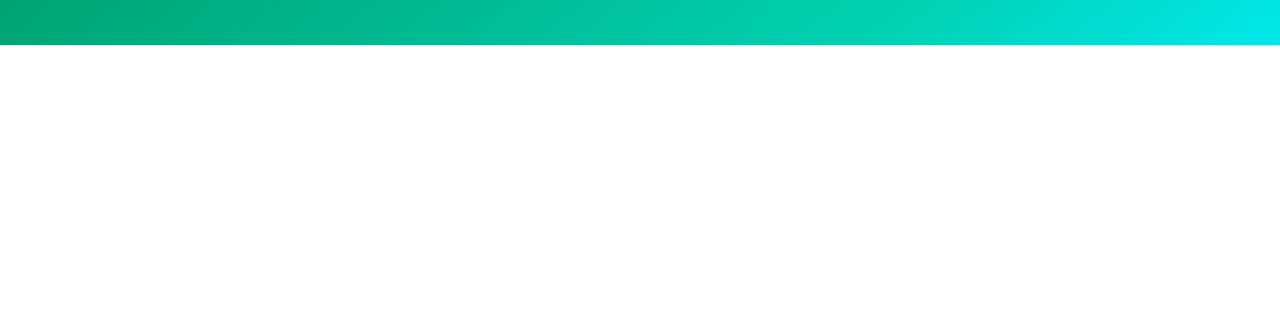
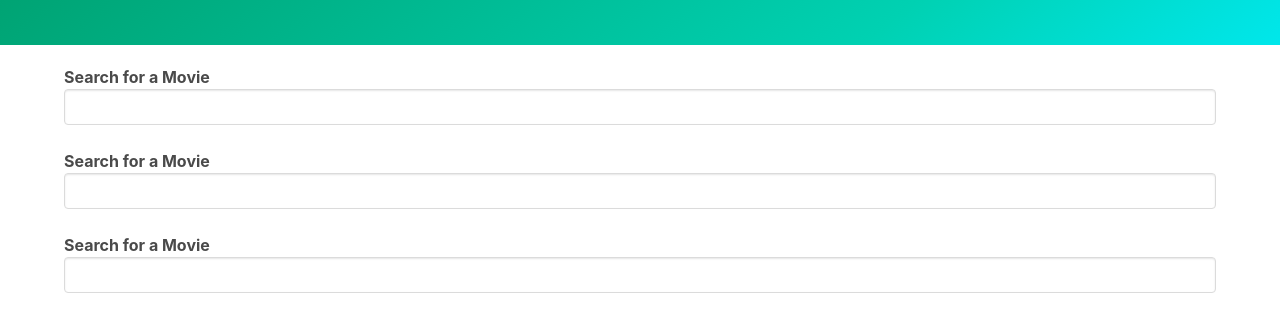
Before and after one commit to igorrmkd/movies-app, a plain HTML site: page index.html in a window 1280 px wide. Shown: the part 87-418 px from the top of the page. Drawn offline with nearby package versions, Linux system fonts and the light colour scheme.

Commit message:
Reusable 2: Initial temporal reusing the autocomplete widget
Just for testing.. Show the widget in other 2 places

```diff
--- a/autocomplete.js
+++ b/autocomplete.js
@@ -1,5 +1,4 @@
-const createAutoComplete = (config) => {
-    const root = document.querySelector('.autocomplete');
+const createAutoComplete = ({ root }) => {
     root.innerHTML = `
         <label><b>Search for a Movie</b></label>
         <input class="input" />
@@ -10,9 +9,9 @@ const createAutoComplete = (config) => {
         </div>
     `;
 
-    const input = document.querySelector('input');
-    const dropdown = document.querySelector('.dropdown');
-    const resultsWrapper = document.querySelector('.results');
+    const input = root.querySelector('input');
+    const dropdown = root.querySelector('.dropdown');
+    const resultsWrapper = root.querySelector('.results');
 
 
     const onInput = async event => {
--- a/index.html
+++ b/index.html
@@ -23,6 +23,8 @@
   </section>
   <div class="container">
     <div class="autocomplete"></div>
+    <div class="autocomplete-two"></div>
+    <div class="autocomplete-three"></div>
     <div id="summary"></div>
   </div>
   <script src="utils.js"></script>
--- a/index.js
+++ b/index.js
@@ -15,6 +15,17 @@ const fetchData = async (searchterm) => {
     return response.data.Search;
 
 };
+
+createAutoComplete({
+    root: document.querySelector('.autocomplete')
+});
+createAutoComplete({
+    root: document.querySelector('.autocomplete-two')
+});
+createAutoComplete({
+    root: document.querySelector('.autocomplete-three')
+});
+
 
 const onMovieSelect = async movie => {
     const response = await axios.get('http://www.omdbapi.com/', {
```
